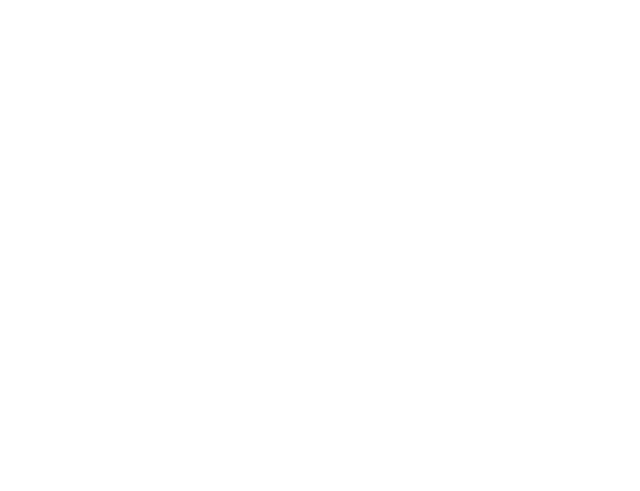
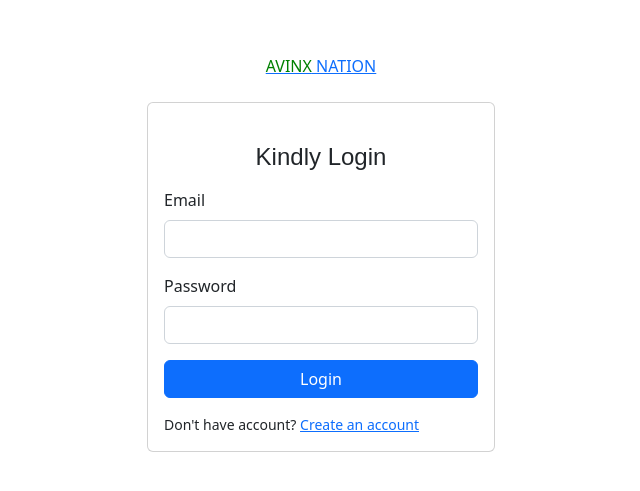
Before and after one commit to 56radius/avinxhealth-web, a React (Create React App) app: page /login in a window 1280 px wide. Before the commit this address had no page. Shown: the part 151-642 px from the top of the page, without its empty margins (319-959 px from the left). Built offline with nearby package versions, Linux system fonts and the light colour scheme.

Commit message:
Designing the login screen

```diff
--- a/src/App.js
+++ b/src/App.js
@@ -2,6 +2,7 @@ import React, { useState, useEffect } from "react";
 import { BrowserRouter as Router, Route, Routes } from "react-router-dom";
 import SplashScreen from "./components/SplashScreen";
 import HomeScreen from "./components/HomeScreen";
+import LoginScreen from "./components/LoginScreen";
 
 function App() {
   const [showSplash, setShowSplash] = useState(true);
@@ -22,8 +23,7 @@ function App() {
             path="/"
             element={showSplash ? <SplashScreen /> : <HomeScreen />}
           />
-          {/*
-          <Route path="/register" element={<RegisterScreen />} /> */}
+          <Route path="/login" element={<LoginScreen />} />
         </Routes>
       </div>
     </Router>
--- a/src/components/HomeScreen.js
+++ b/src/components/HomeScreen.js
@@ -1,4 +1,7 @@
 import React from "react";
+
+//react-router-navigation
+import { useNavigate } from "react-router-dom";
 
 //importing css files
 import ".././assets/css/style.css";
@@ -13,6 +16,7 @@ import ".././assets/vendor/swiper/swiper-bundle.min.css";
 import mind from ".././assets/img/mind.png";
 
 function HomeScreen() {
+  const navigate = useNavigate();
   return (
     <div>
       {/* Navbar */}
@@ -63,7 +67,7 @@ function HomeScreen() {
                 <a
                   style={{ textDecoration: "none" }}
                   className="getstarted scrollto"
-                  href="dashboard/login.php"
+                  onClick={() => navigate("/login")}
                 >
                   {" "}
                   Try AVA{" "}
@@ -364,13 +368,15 @@ function HomeScreen() {
       </main>
 
       {/* Footer */}
-      <footer style={{ textAlign: "center" }} id="footer">
+      <footer id="footer">
         <div class="container d-md-flex py-4">
           <div class="me-md-auto text-center text-md-start">
             <div class="copyright">
               &copy; Copyright{" "}
               <strong>
-                <span>Avinx Nation | Health </span>
+                <span style={{ color: "green", textAlign: "center" }}>
+                  Avinx Nation | Health{" "}
+                </span>
               </strong>
               . All Rights Reserved
             </div>
@@ -381,18 +387,13 @@ function HomeScreen() {
 
         <div className="container d-md-flex py-4">
           <div className="social-links text-center text-md-right pt-3 pt-md-0">
-            <a href="#" className="twitter">
-              <i className="bx bxl-twitter"></i>
-            </a>
             <a href="#" className="facebook">
               <i className="bx bxl-facebook"></i>
             </a>
             <a href="#" className="instagram">
               <i className="bx bxl-instagram"></i>
             </a>
-            <a href="#" className="google-plus">
-              <i className="bx bxl-skype"></i>
-            </a>
+
             <a href="#" className="linkedin">
               <i className="bx bxl-linkedin"></i>
             </a>
--- /dev/null
+++ b/src/components/LoginScreen.js
@@ -0,0 +1,119 @@
+import React from "react";
+
+//react-router-dom navigation
+import { useNavigate } from "react-router-dom";
+
+//importing css files
+import ".././assets/css/style.css";
+import ".././assets/vendor/bootstrap/css/bootstrap.min.css";
+import ".././assets/vendor/bootstrap-icons/bootstrap-icons.css";
+import ".././assets/vendor/boxicons/css/boxicons.min.css";
+import ".././assets/vendor/glightbox/css/glightbox.min.css";
+import ".././assets/vendor/remixicon/remixicon.css";
+import ".././assets/vendor/swiper/swiper-bundle.min.css";
+
+function LoginScreen() {
+  const navigate = useNavigate();
+  return (
+    <div>
+      <main>
+        <div className="container">
+          <section className="section register min-vh-100 d-flex flex-column align-items-center justify-content-center py-4">
+            <div className="container">
+              <div className="row justify-content-center">
+                <div className="col-lg-4 col-md-6 d-flex flex-column align-items-center justify-content-center">
+                  <div className="d-flex justify-content-center py-4">
+                    <a
+                      href="index.html"
+                      className="logo d-flex align-items-center w-auto"
+                    >
+                      <span
+                        onClick={() => navigate("/")}
+                        className="d-none d-lg-block"
+                      >
+                        {" "}
+                        <span style={{ color: "green" }}>
+                          {" "}
+                          AVINX{" "}
+                        </span> NATION{" "}
+                      </span>
+                    </a>
+                  </div>
+
+                  <form action="" className="mt" method="post">
+                    <div className="card mb-3">
+                      <div className="card-body">
+                        <div className="pt-4 pb-2">
+                          <h5 className="card-title text-center pb-0 fs-4">
+                            {" "}
+                            Kindly Login{" "}
+                          </h5>
+                        </div>
+
+                        <form className="row g-3 needs-validation" novalidate>
+                          <div className="col-12">
+                            <label for="inputText" className="form-label">
+                              {" "}
+                              Email{" "}
+                            </label>
+                            <input
+                              type="text"
+                              className="form-control"
+                              name="email"
+                              id="email"
+                              required
+                            />
+                            <div className="invalid-feedback">
+                              {" "}
+                              Please enter your email!{" "}
+                            </div>
+                          </div>
+
+                          <div className="col-12">
+                            <label for="yourPassword" className="form-label">
+                              Password
+                            </label>
+                            <input
+                              type="password"
+                              name="country"
+                              className="form-control"
+                              id="yourPassword"
+                              required
+                            />
+                            <div className="invalid-feedback">
+                              Please enter your password!
+                            </div>
+                          </div>
+
+                          <div className="col-12">
+                            <button
+                              className="btn btn-primary w-100"
+                              name="login"
+                              type="submit"
+                            >
+                              Login
+                            </button>
+                          </div>
+                          <div className="col-12">
+                            <p className="small mb-0">
+                              Don't have account?{" "}
+                              <a href="/AvinxWeb/Sign_up.php">
+                                Create an account
+                              </a>
+                            </p>
+                          </div>
+                        </form>
+                      </div>
+                    </div>
+                  </form>
+                </div>
+              </div>
+            </div>
+          </section>
+        </div>
+      </main>
+    </div>
+  );
+}
+
+export default LoginScreen;
```
